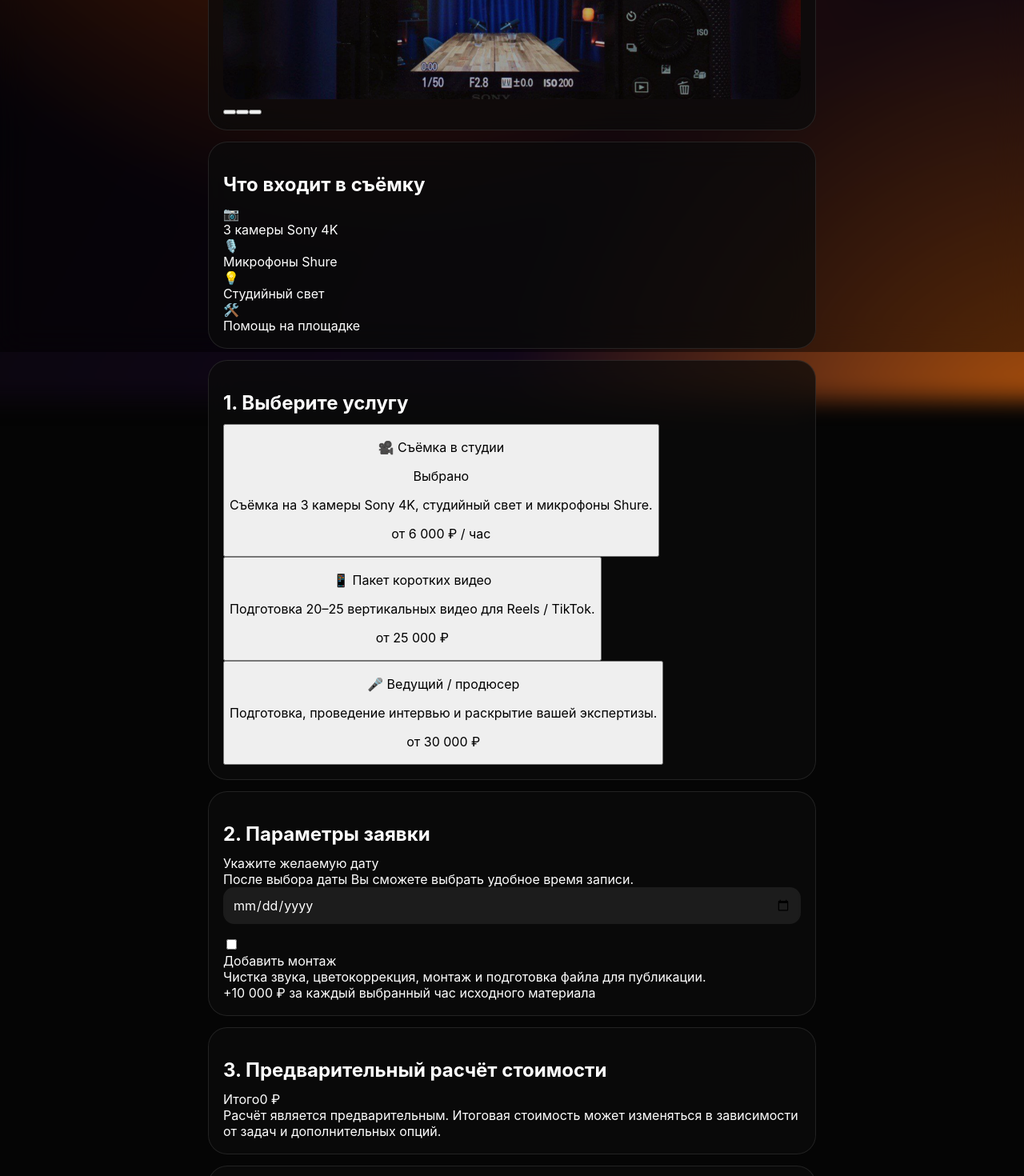
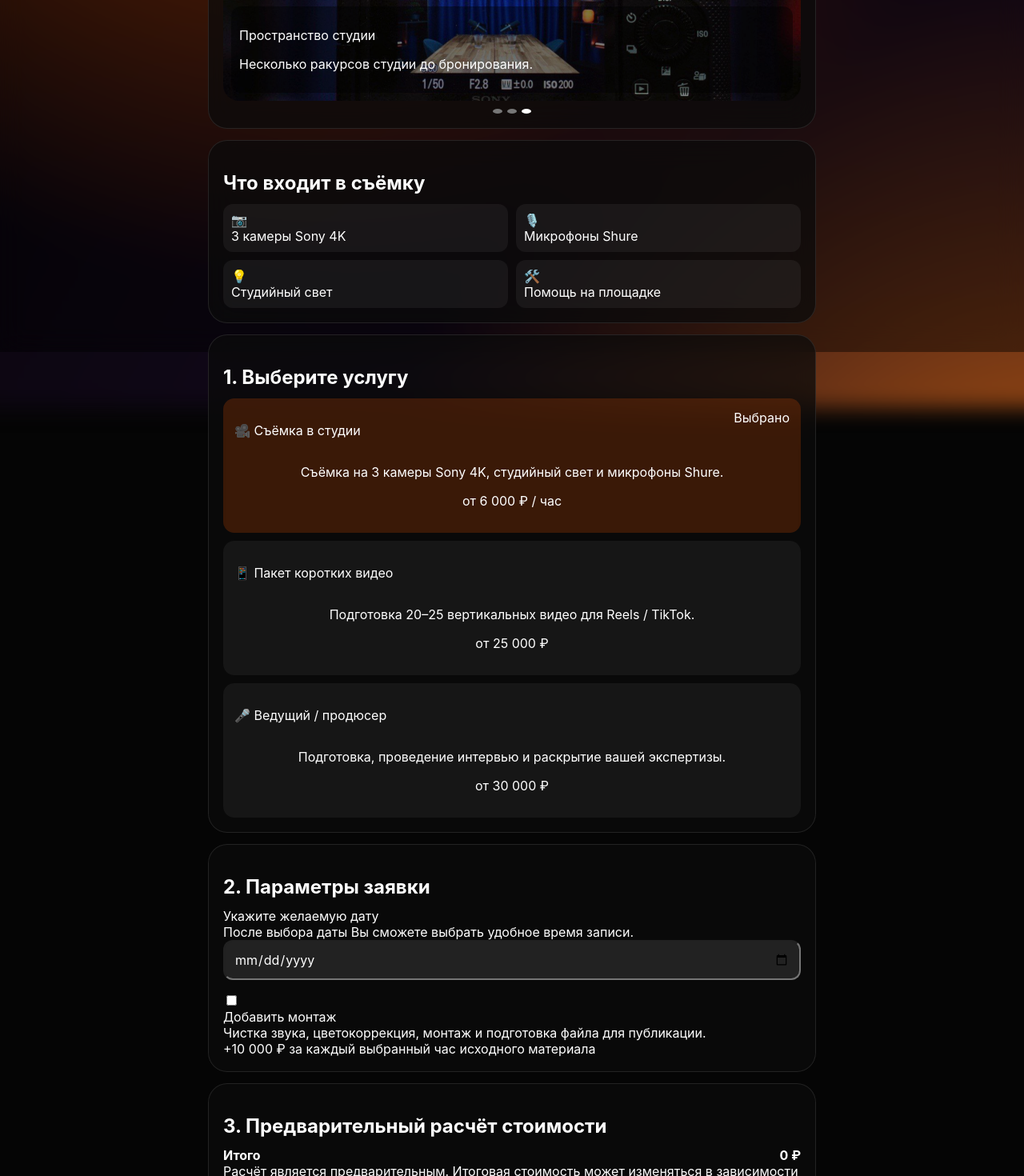
Before and after one commit to Stepiksog/-onlycast-miniap, a React (Vite) app: page / in a window 1280 px wide. Shown: the part 360-1830 px from the top of the page at 80% size. Built offline with nearby package versions, Linux system fonts and the light colour scheme.

Commit message:
Update styles.css

```diff
--- a/src/styles.css
+++ b/src/styles.css
@@ -1,3 +1,4 @@
+/* ===== RESET ===== */
 * {
   box-sizing: border-box;
 }
@@ -23,51 +24,48 @@ textarea {
 
 button {
   cursor: pointer;
+  border: none;
 }
 
-/* ===== ФОН ===== */
-
+/* ===== APP ===== */
 .app-shell {
   min-height: 100vh;
   padding: 18px;
-  color: #ffffff;
 }
 
+/* ===== АНИМИРОВАННЫЙ ФОН ===== */
 .animated-bg {
   position: relative;
   overflow: hidden;
 }
 
-/* ОСНОВНОЙ ПЕРЕЛИВАЮЩИЙСЯ ФОН */
 .animated-bg::before {
   content: "";
   position: fixed;
-  inset: -60px;
+  inset: -70px;
   z-index: -2;
 
   background:
-    radial-gradient(circle at 20% 20%, rgba(255, 90, 0, 0.9), transparent 30%),
-    radial-gradient(circle at 80% 20%, rgba(140, 50, 255, 0.9), transparent 30%),
-    radial-gradient(circle at 50% 80%, rgba(255, 120, 0, 0.7), transparent 35%),
-    linear-gradient(120deg, #050505, #14071f, #050505);
+    radial-gradient(circle at 15% 20%, rgba(255, 92, 0, 0.95), transparent 30%),
+    radial-gradient(circle at 85% 18%, rgba(150, 60, 255, 0.95), transparent 30%),
+    radial-gradient(circle at 45% 88%, rgba(255, 125, 0, 0.75), transparent 36%),
+    radial-gradient(circle at 70% 70%, rgba(115, 30, 210, 0.7), transparent 32%),
+    linear-gradient(120deg, #050505, #170824, #050505);
 
-  background-size: 200% 200%;
+  background-size: 220% 220%;
   animation: gradientFlow 6s ease-in-out infinite;
-
-  filter: blur(14px);
+  filter: blur(13px);
 }
 
-/* ТЕМНЫЙ СЛОЙ ДЛЯ ЧИТАЕМОСТИ */
 .animated-bg::after {
   content: "";
   position: fixed;
   inset: 0;
   z-index: -1;
-  background: rgba(0, 0, 0, 0.45);
-  backdrop-filter: blur(18px);
+  background: rgba(0, 0, 0, 0.42);
+  backdrop-filter: blur(16px);
 }
 
-/* АНИМАЦИЯ */
 @keyframes gradientFlow {
   0% {
     background-position: 0% 50%;
@@ -75,7 +73,7 @@ button {
   }
   50% {
     background-position: 100% 50%;
-    transform: scale(1.08);
+    transform: scale(1.09);
   }
   100% {
     background-position: 0% 50%;
@@ -84,7 +82,6 @@ button {
 }
 
 /* ===== HERO ===== */
-
 .hero {
   max-width: 760px;
   margin: 0 auto 16px;
@@ -102,7 +99,7 @@ button {
 
 .title {
   margin: 0;
-  font-size: 32px;
+  font-size: 34px;
 }
 
 .badge {
@@ -118,7 +115,6 @@ button {
 }
 
 /* ===== STACK ===== */
-
 .stack {
   max-width: 760px;
   margin: 0 auto;
@@ -127,7 +123,6 @@ button {
 }
 
 /* ===== CARD ===== */
-
 .card {
   padding: 18px;
   border-radius: 24px;
@@ -140,8 +135,7 @@ button {
   margin-bottom: 12px;
 }
 
-/* ===== ГАЛЕРЕЯ ===== */
-
+/* ===== GALLERY ===== */
 .gallery {
   position: relative;
   height: 260px;
@@ -163,8 +157,85 @@ button {
   opacity: 1;
 }
 
-/* ===== СЛОТЫ ===== */
+.gallery-overlay {
+  position: absolute;
+  bottom: 10px;
+  left: 10px;
+  right: 10px;
+  padding: 10px;
+  border-radius: 12px;
+  background: rgba(0,0,0,0.4);
+}
 
+/* ===== DOTS ===== */
+.dots {
+  display: flex;
+  justify-content: center;
+  gap: 6px;
+  margin-top: 10px;
+}
+
+.dot {
+  width: 6px;
+  height: 6px;
+  border-radius: 50%;
+  background: #777;
+}
+
+.dot.active {
+  background: #fff;
+}
+
+/* ===== FEATURES ===== */
+.features {
+  display: grid;
+  grid-template-columns: repeat(2, 1fr);
+  gap: 10px;
+}
+
+.feature {
+  padding: 10px;
+  background: rgba(255,255,255,0.05);
+  border-radius: 12px;
+}
+
+/* ===== SERVICE ===== */
+.service-list {
+  display: grid;
+  gap: 10px;
+}
+
+.service-button {
+  padding: 14px;
+  border-radius: 14px;
+  background: rgba(255,255,255,0.05);
+  color: white;
+}
+
+.service-button.active {
+  background: rgba(255,90,0,0.2);
+}
+
+.service-row {
+  display: flex;
+  justify-content: space-between;
+}
+
+/* ===== INPUT ===== */
+.input,
+.textarea {
+  width: 100%;
+  padding: 12px;
+  border-radius: 12px;
+  background: rgba(255,255,255,0.1);
+  color: white;
+}
+
+.textarea {
+  min-height: 90px;
+}
+
+/* ===== SLOTS ===== */
 .slot-grid {
   display: grid;
   grid-template-columns: repeat(2, 1fr);
@@ -174,9 +245,7 @@ button {
 .slot-button {
   padding: 10px;
   border-radius: 12px;
-  background: rgba(255, 255, 255, 0.1);
-  color: white;
-  border: none;
+  background: rgba(255,255,255,0.1);
 }
 
 .slot-button.active {
@@ -184,24 +253,20 @@ button {
   color: black;
 }
 
-/* ===== INPUT ===== */
-
-.input,
-.textarea {
-  width: 100%;
-  padding: 12px;
-  border-radius: 14px;
-  background: rgba(255, 255, 255, 0.08);
-  border: none;
-  color: white;
+/* ===== ESTIMATE ===== */
+.estimate-row {
+  display: flex;
+  justify-content: space-between;
 }
 
-.textarea {
-  min-height: 90px;
+.estimate-total {
+  display: flex;
+  justify-content: space-between;
+  font-weight: bold;
+  margin-top: 10px;
 }
 
 /* ===== SUCCESS ===== */
-
 .success-shell {
   display: grid;
   place-items: center;
@@ -212,13 +277,8 @@ button {
   padding: 30px;
   border-radius: 24px;
   text-align: center;
-  background: rgba(0, 0, 0, 0.6);
+  background: rgba(0,0,0,0.6);
   backdrop-filter: blur(20px);
-  animation: successPop 0.3s ease;
-}
-
-.success-icon {
-  font-size: 50px;
 }
 
 .loader {
@@ -231,17 +291,12 @@ button {
   animation: spin 0.8s linear infinite;
 }
 
-@keyframes spin {
-  to { transform: rotate(360deg); }
+.success-icon {
+  font-size: 50px;
 }
 
-@keyframes successPop {
-  from {
-    opacity: 0;
-    transform: translateY(10px) scale(0.95);
-  }
+@keyframes spin {
   to {
-    opacity: 1;
-    transform: translateY(0) scale(1);
+    transform: rotate(360deg);
   }
 }
```
